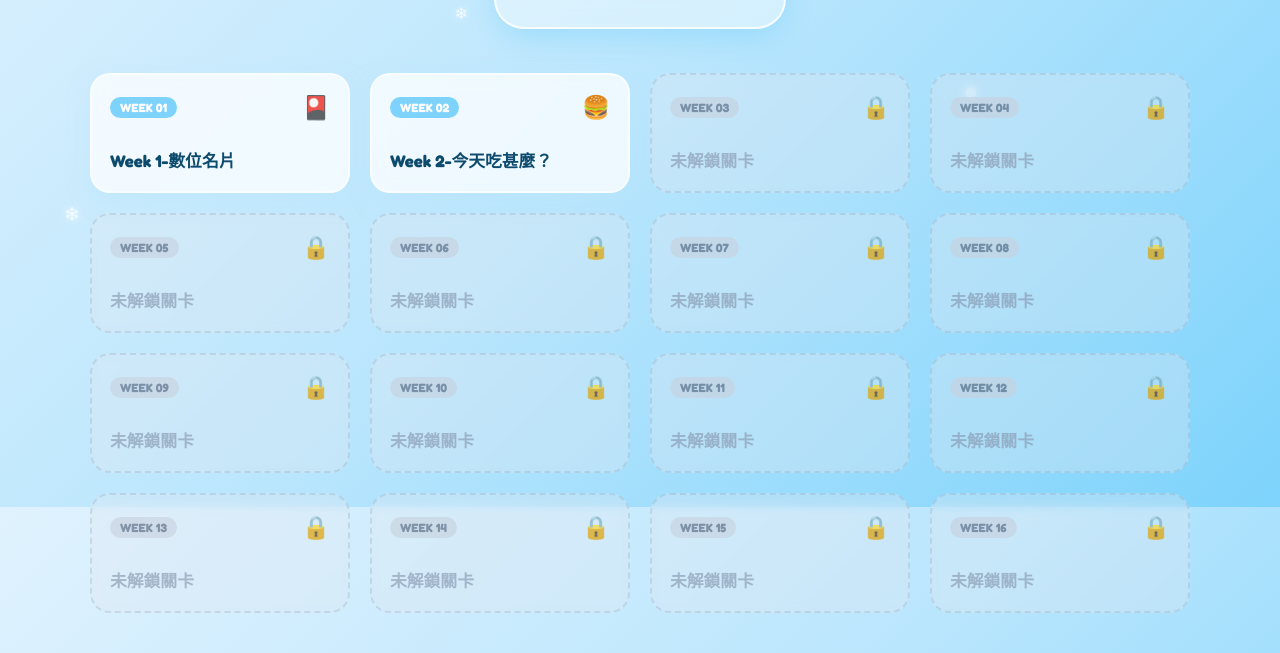
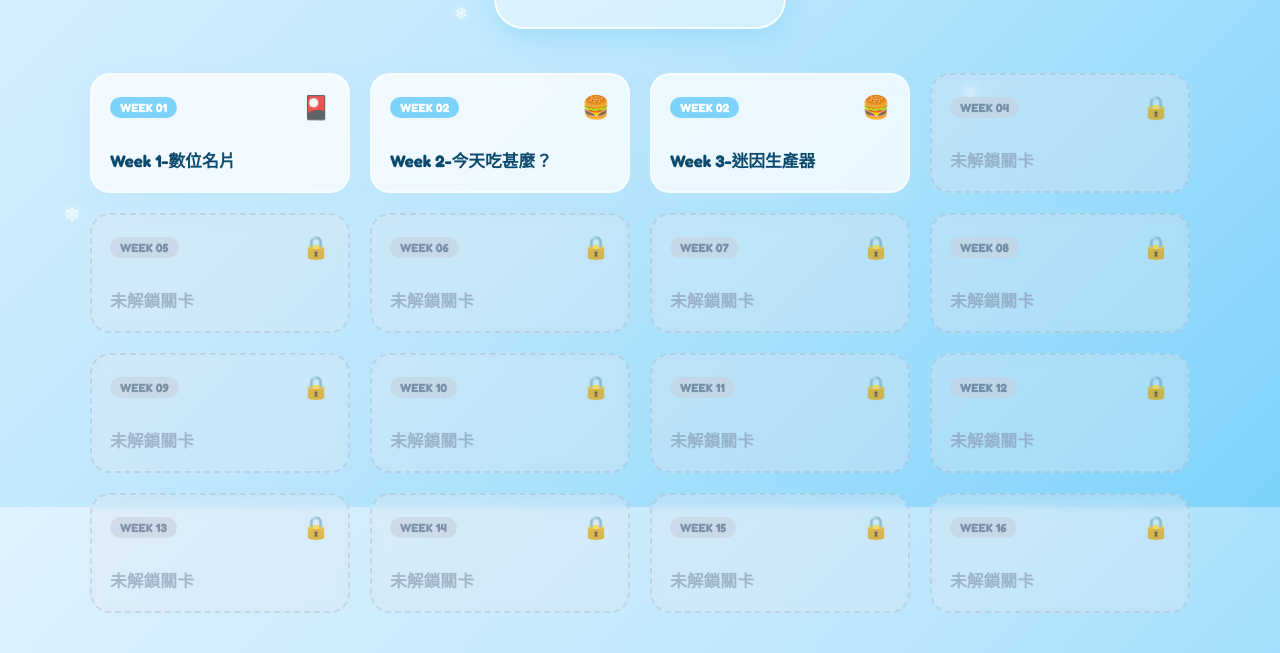
Before and after one commit to s26122127-cmyk/hana, a plain HTML site: page index.html in a window 1280 px wide. Shown: the part 293-946 px from the top of the page. Drawn offline with Linux system fonts and the light colour scheme.

Commit message:
Update index.html

```diff
--- a/index.html
+++ b/index.html
@@ -405,14 +405,14 @@
                 <div class="card-title">Week 2-今天吃甚麼？</div>
             </a>
 
-            <!-- 按鈕 3 (未解鎖) -->
-            <div class="card locked">
+            <!-- 按鈕 3 (已解鎖) -->
+            <a href="w3/index.html" class="card unlocked">
                 <div class="card-header">
-                    <span class="badge">Week 03</span>
-                    <span class="card-icon">🔒</span>
+                    <span class="badge">Week 02</span>
+                    <span class="card-icon">🍔</span>
                 </div>
-                <div class="card-title">未解鎖關卡</div>
-            </div>
+                <div class="card-title">Week 3-迷因生產器</div>
+            </a>
 
             <!-- 按鈕 4 (未解鎖) -->
             <div class="card locked">
```
